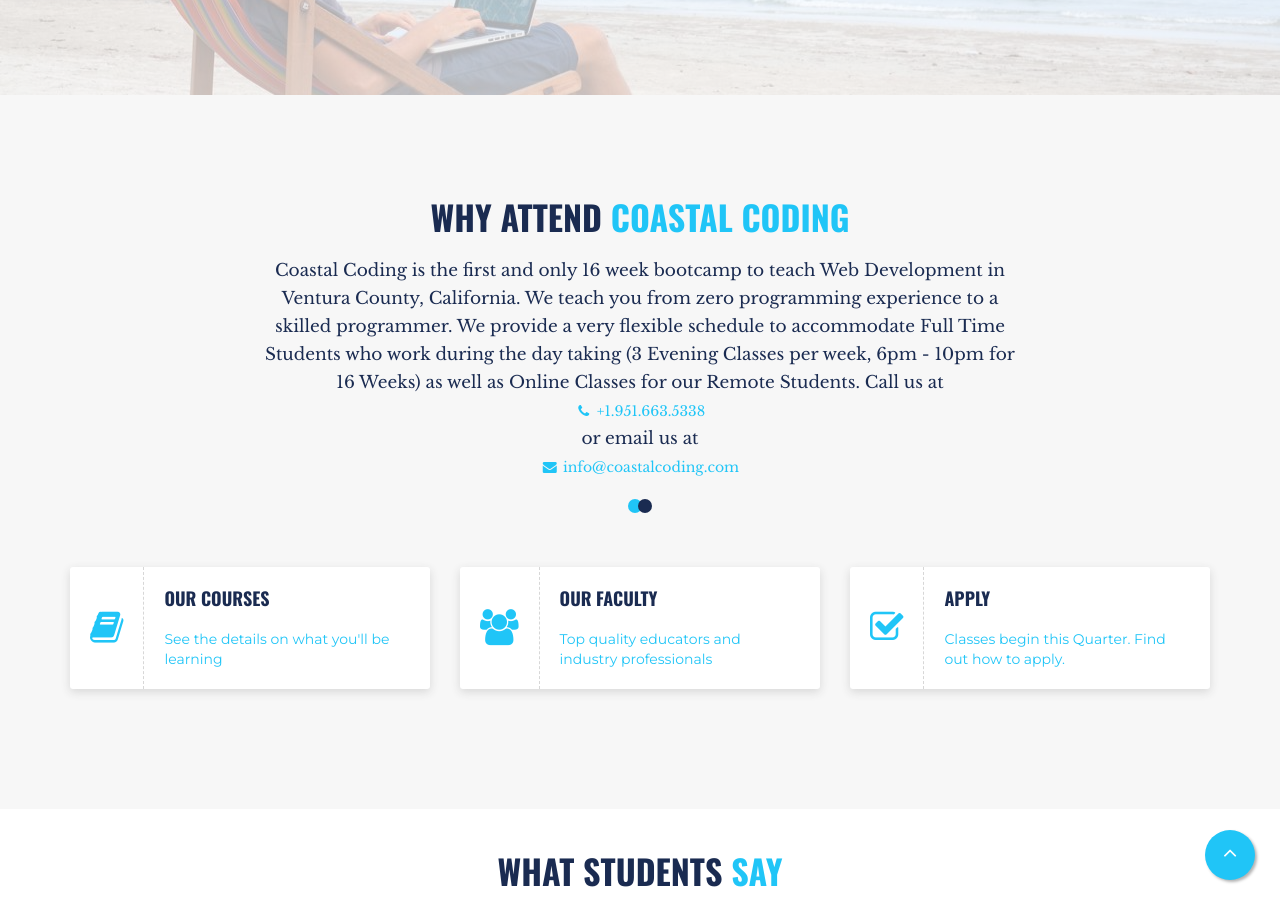
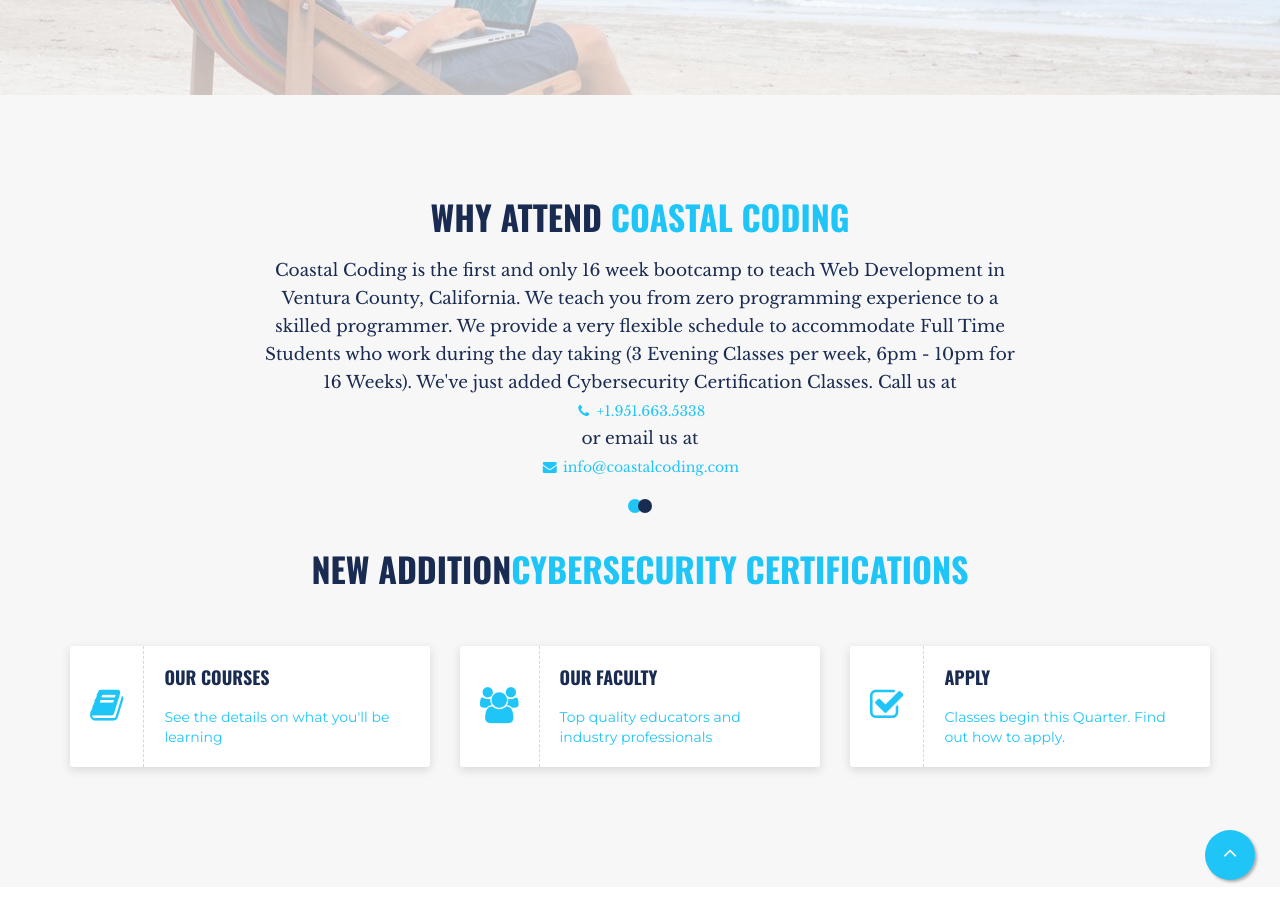
Before and after one commit to pfuzane1/Coastal-Coding, a Jekyll site: the page built from index.html, in a window 1280 px wide and 900 px high, scrolled down 441 px. Built offline with Jekyll 4.4.1, drawn with Linux system fonts in a browser that asks for light colours; some of the changed text lies outside the part shown.

Commit message:
Cyber Certs

```diff
--- a/index.html
+++ b/index.html
@@ -64,11 +64,12 @@ layout: default
                     <h2 class="heading text-center">Why attend <span class="color2">Coastal Coding</span>
                         <span class="sub-heading">Coastal Coding is the first and only 16 week bootcamp to teach Web Development in Ventura County, California.
                         We teach you from zero programming experience to a skilled programmer. We provide a very flexible schedule to accommodate Full Time Students who work during the day
-                        taking (3 Evening Classes per week, 6pm - 10pm for 16 Weeks) as well as Online Classes for our Remote Students. Call us at
+                        taking (3 Evening Classes per week, 6pm - 10pm for 16 Weeks). We've just added Cybersecurity Certification Classes. Call us at
                         <a href="tel:+19516635338" class="phone"><i class="fa fa-phone fa-fw"></i> +1.951.663.5338</a> or email us at
                         <a href="mailto:info@coastalcoding.com" class="email"><i class="fa fa-envelope fa-fw"></i> info@coastalcoding.com</a></span>
                         <span class="icon-divider"></span>
                     </h2>
+                    <h2 class="heading text-center">New Addition<span class="color2">Cybersecurity Certifications</span></h2>
                 </div>
             </div>
             <div class="row">
```
Also changed, not shown: other parts of index.html (+1 -1 lines).
